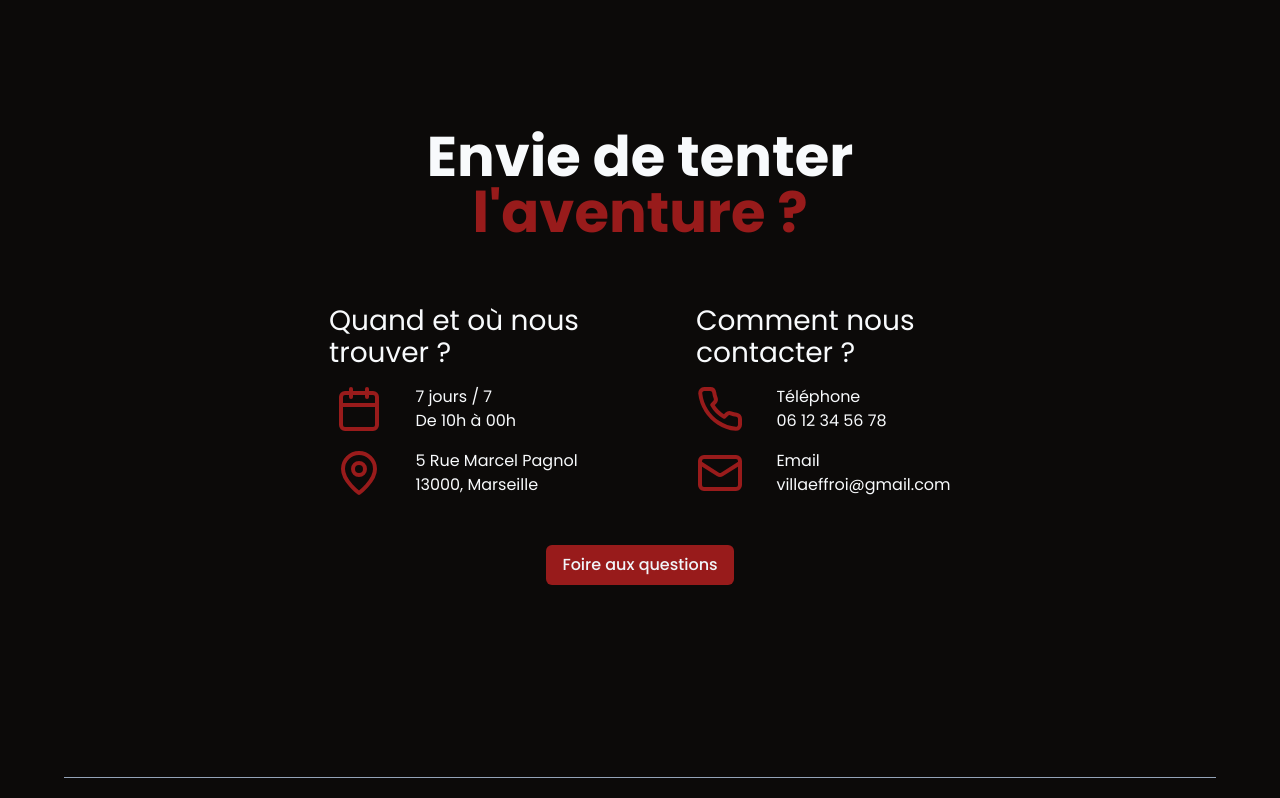
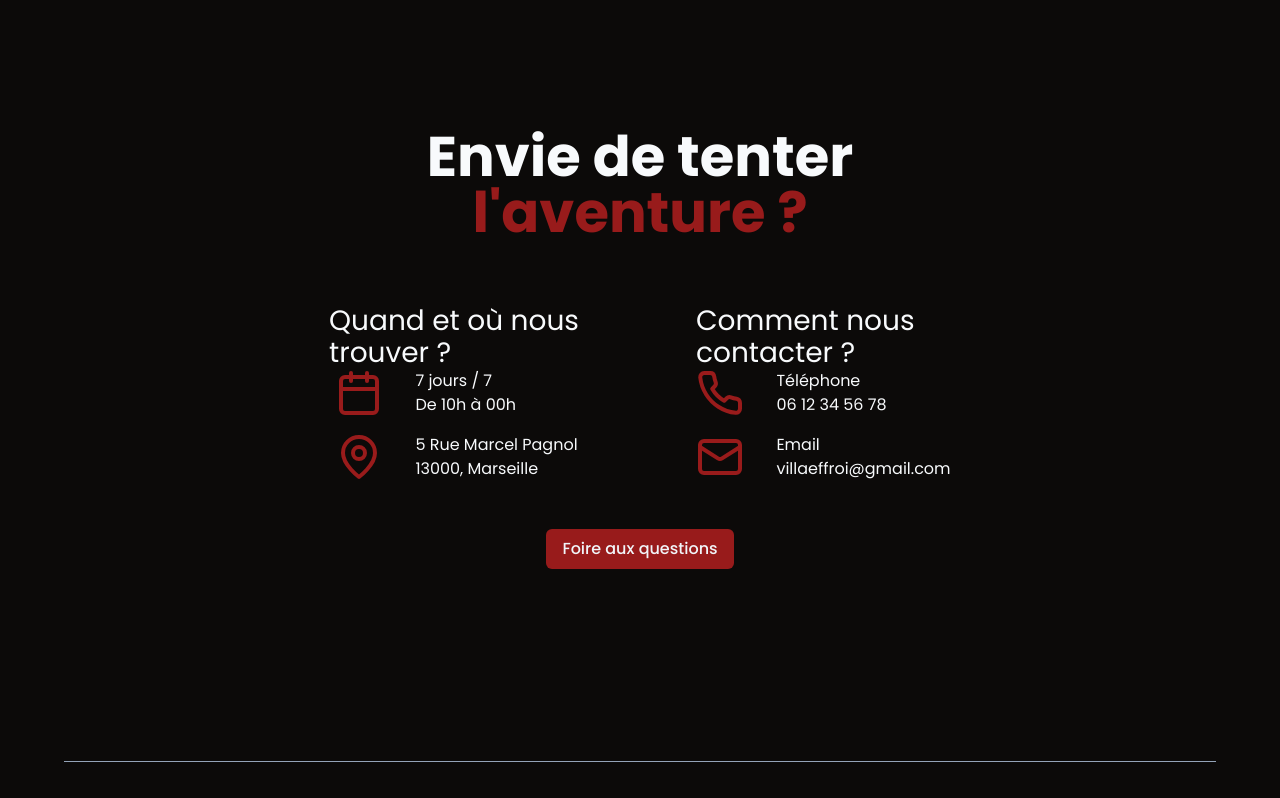
Before and after one commit to SebastienLaurentt/Escape-Game, a Next.js app: page / in a window 1280 px wide. Shown: the part 2304-3102 px from the top of the page. Built offline with nearby package versions, Linux system fonts and the light colour scheme.

Commit message:
remove mb-4 to h3 style and set it to cgtTitle custom class

```diff
--- a/app/globals.css
+++ b/app/globals.css
@@ -53,7 +53,7 @@
   }
 
   h3 {
-    @apply text-lg  mb-4 md:text-xl leading-7 md:leading-8  text-center ;
+    @apply text-lg  md:text-xl leading-7 md:leading-8  text-center ;
   }
 
   /* Custom Class */
@@ -62,6 +62,6 @@
   }
 
   .cgvTitle {
-    @apply md:text-left;
+    @apply md:text-left mb-4;
   }
 }
```
